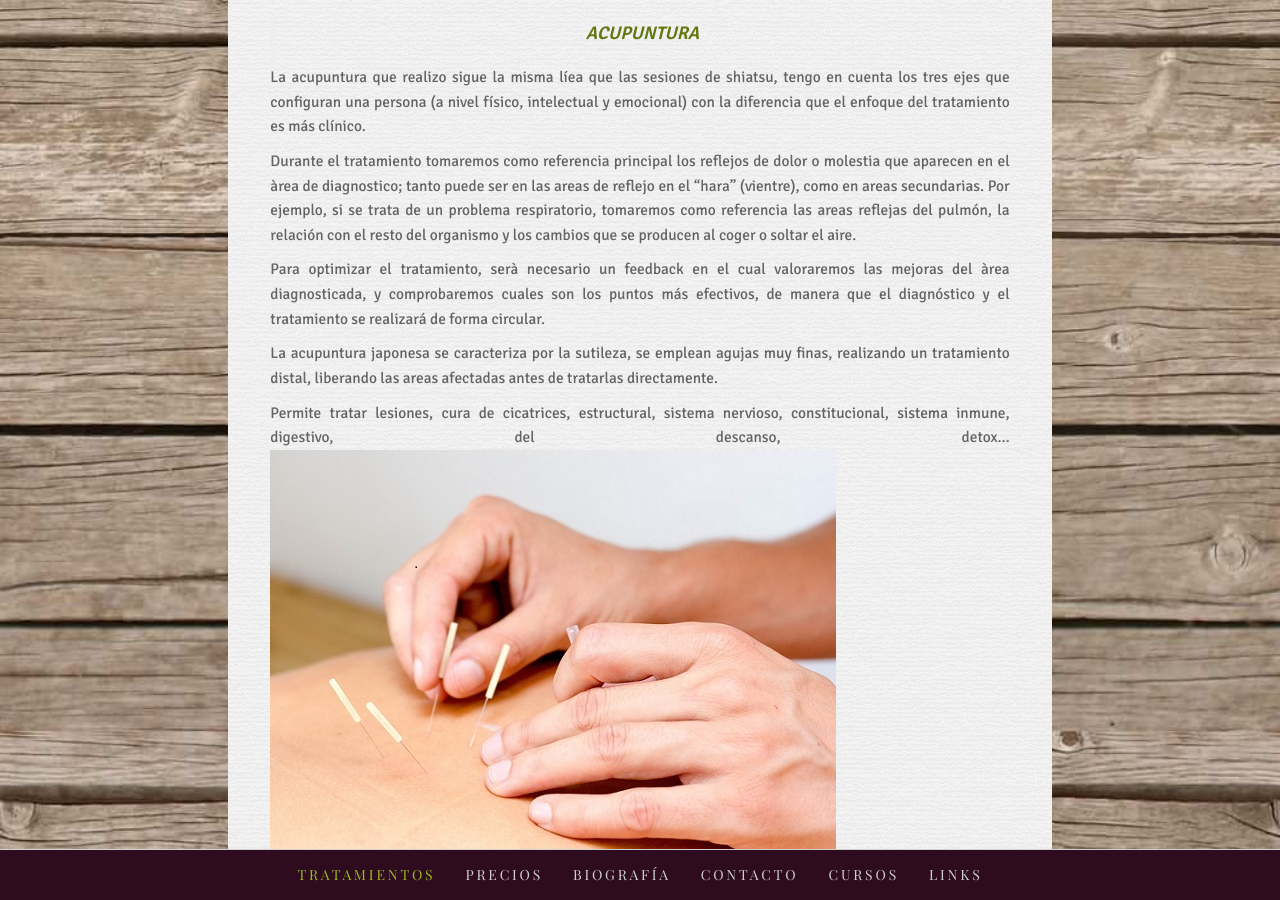
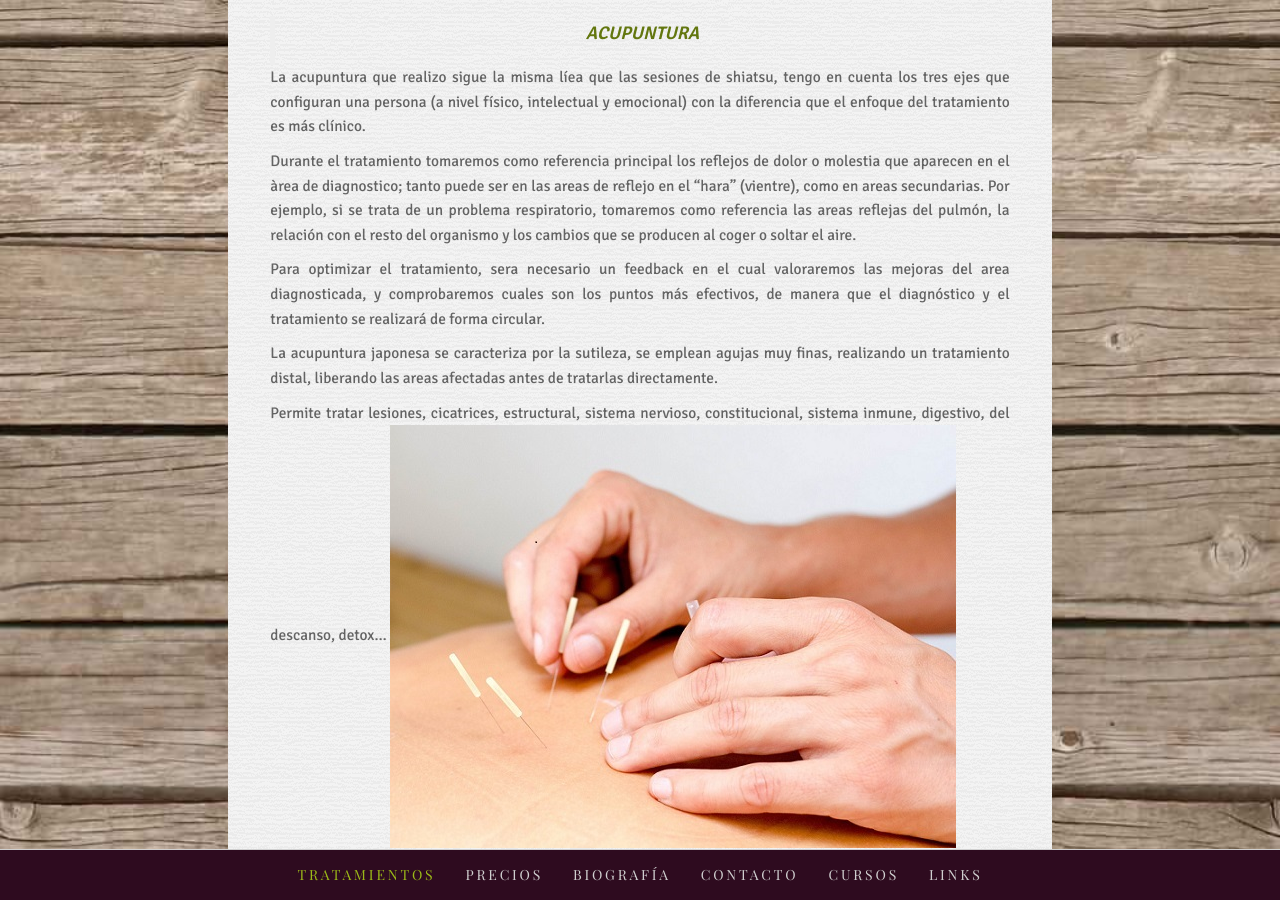
Before and after one commit to agustibr/shiatsu.nuriabelloc.com, a Jekyll site: the page built from es/1-sesiones.md, in a window 1280 px wide and 900 px high, scrolled down 1189 px. Built offline with Jekyll 4.4.1, drawn with Linux system fonts in a browser that asks for light colours; some web fonts are replaced.

Commit message:
text faltes

```diff
--- a/es/1-sesiones.md
+++ b/es/1-sesiones.md
@@ -54,11 +54,11 @@
 
 Durante el tratamiento tomaremos como referencia principal los reflejos de dolor o molestia que aparecen en el àrea de diagnostico; tanto puede ser en las areas de reflejo en el "hara" (vientre), como en areas secundarias. Por ejemplo, si se trata de un problema respiratorio, tomaremos como referencia las areas reflejas del pulmón, la relación con el resto del organismo y los cambios que se producen al coger o soltar el aire.
 
-Para optimizar el tratamiento, serà necesario un feedback en el cual valoraremos las mejoras del àrea diagnosticada, y comprobaremos cuales son los puntos más efectivos, de manera que el diagnóstico y el tratamiento se realizará de forma circular.
+Para optimizar el tratamiento, sera necesario un feedback en el cual valoraremos las mejoras del area diagnosticada, y comprobaremos cuales son los puntos más efectivos, de manera que el diagnóstico y el tratamiento se realizará de forma circular.
 
 La acupuntura japonesa se caracteriza por la sutileza, se emplean agujas muy finas, realizando un tratamiento distal, liberando las areas afectadas antes de tratarlas directamente.
 
-Permite tratar lesiones, cura de cicatrices, estructural, sistema nervioso, constitucional, sistema inmune, digestivo, del descanso, detox...
+Permite tratar lesiones, cicatrices, estructural, sistema nervioso, constitucional, sistema inmune, digestivo, del descanso, detox...
 ![acu.jpg]({{site.baseurl}}/image/acu.jpg)
 
 
```
